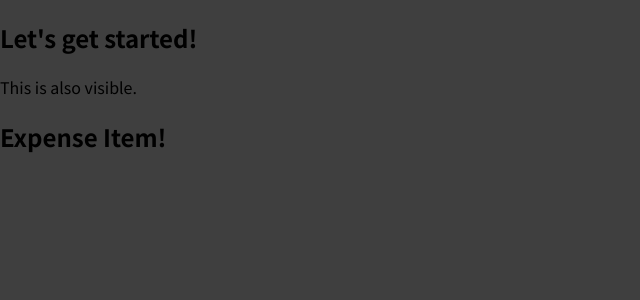
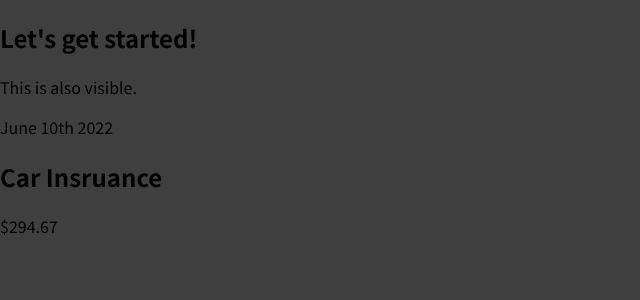
Before and after one commit to kevinniu79/ReactProject, a React (Create React App) app in the folder 01-starting-setup/01-starting-setup/: page / in a window 1280 px wide. Shown: the top 300 px of the page, without its empty margins (0-640 px from the left). Built offline with nearby package versions, Linux system fonts and the light colour scheme.

Commit message:
Expense Item CSS

```diff
--- a/01-starting-setup/01-starting-setup/src/components/ExpenseItem.js
+++ b/01-starting-setup/01-starting-setup/src/components/ExpenseItem.js
@@ -1,8 +1,14 @@
 import React from 'react';
+import "./ExpenseItem.css";
+
 function ExpenseItem() {
     return (
-        <div>
-            <h2> Expense Item!</h2>
+        <div className = 'expense-item'>
+            <div>June 10th 2022</div>
+            <div className = 'expense-item__description'>
+                <h2>Car Insruance</h2>
+                <div className='expense-item__price'>$294.67</div>
+            </div>
         </div>
     )
 }
```
